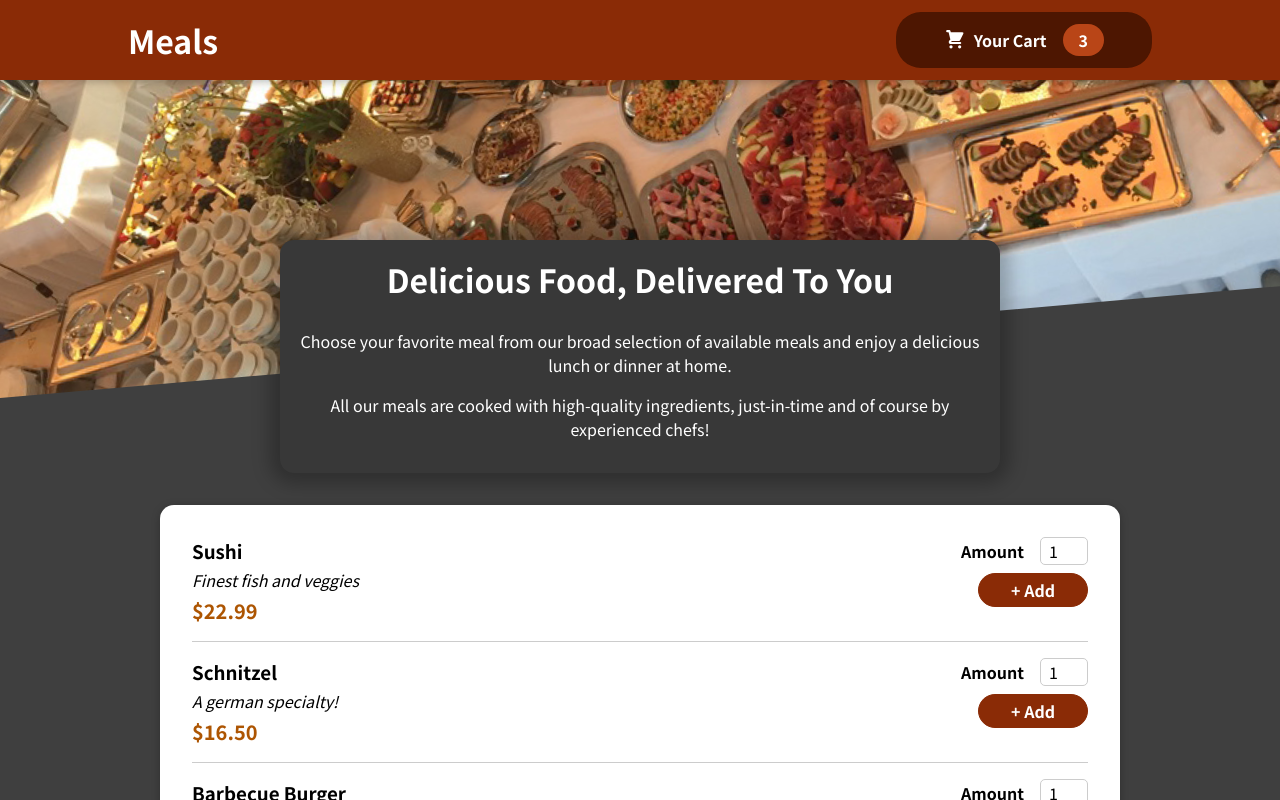
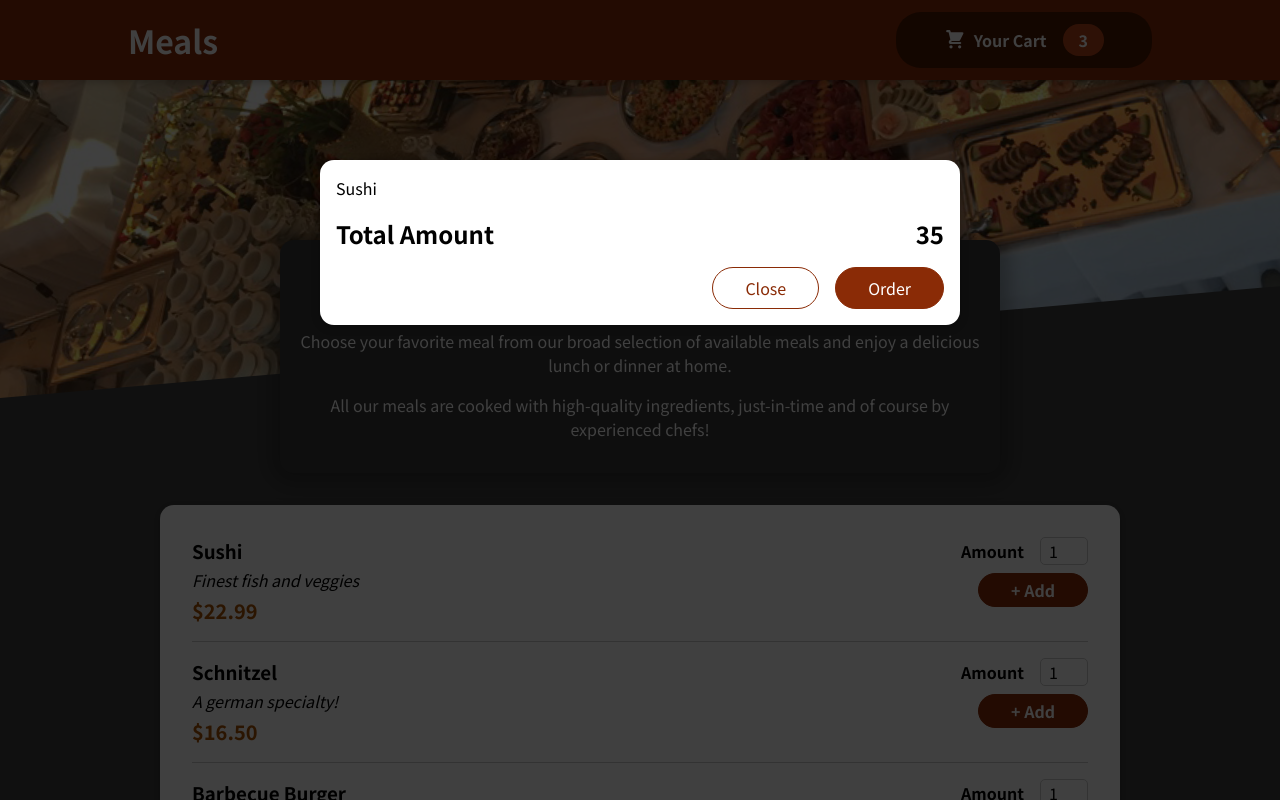
Before and after one commit to ftovaro/food_order_app, a JavaScript app: page / in a window 1280 px wide. Shown: the top 800 px of the page. Built offline with nearby package versions, Linux system fonts and the light colour scheme.

Commit message:
Adding a modal with React Portal

```diff
--- a/public/index.html
+++ b/public/index.html
@@ -28,6 +28,7 @@
   </head>
   <body>
     <noscript>You need to enable JavaScript to run this app.</noscript>
+    <div id="overlays"></div>
     <div id="root"></div>
     <!--
       This HTML file is a template.
--- a/src/App.js
+++ b/src/App.js
@@ -1,9 +1,11 @@
 import Header from "./components/Layout/Header";
 import Meals from "./components/Meals/Meals";
+import Cart from "./components/Cart/Cart";
 
 function App() {
   return (
     <>
+      <Cart />
       <Header />
       <main>
         <Meals />
--- a/src/components/Cart/Cart.js
+++ b/src/components/Cart/Cart.js
@@ -1,15 +1,16 @@
 import classes from "./Cart.module.css";
+import Modal from "../UI/Modal";
 
 const Cart = () => {
   const cartItems = (
-    <ul className={classes["cart-item"]}>
+    <ul className={classes["cart-items"]}>
       {[{ id: "c1", name: "Sushi", amount: 2, price: 12.99 }].map((item) => {
         return <li>{item.name}</li>;
       })}
     </ul>
   );
   return (
-    <div>
+    <Modal>
       {cartItems}
       <div className={classes.total}>
         <span>Total Amount</span>
@@ -19,7 +20,7 @@
         <button className={classes["button--alt"]}>Close</button>
         <button className={classes.button}>Order</button>
       </div>
-    </div>
+    </Modal>
   );
 };
 
--- a/src/components/UI/Modal.js
+++ b/src/components/UI/Modal.js
@@ -0,0 +1,30 @@
+import classes from "./Modal.module.css";
+import ReactDOM from "react-dom";
+
+const Backdrop = (props) => {
+  return <div className={classes.backdrop} />;
+};
+
+const ModalOverlay = (props) => {
+  return (
+    <div className={classes.modal}>
+      <div>{props.children}</div>
+    </div>
+  );
+};
+
+const portalElement = document.getElementById("overlays");
+
+const Modal = (props) => {
+  return (
+    <>
+      {ReactDOM.createPortal(<Backdrop />, portalElement)}
+      {ReactDOM.createPortal(
+        <ModalOverlay>{props.children}</ModalOverlay>,
+        portalElement
+      )}
+    </>
+  );
+};
+
+export default Modal;
```
